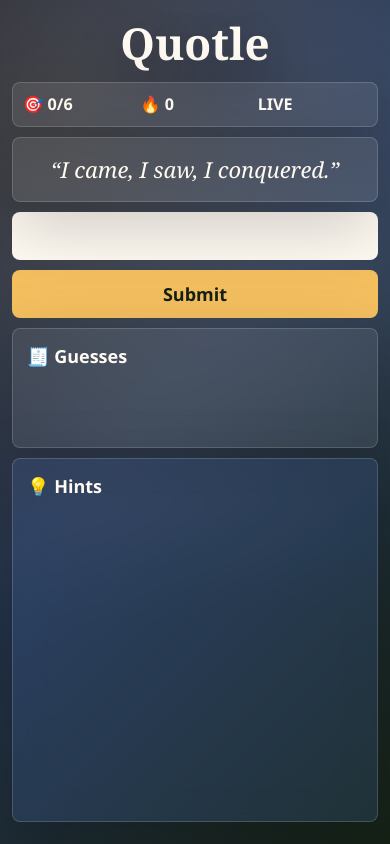
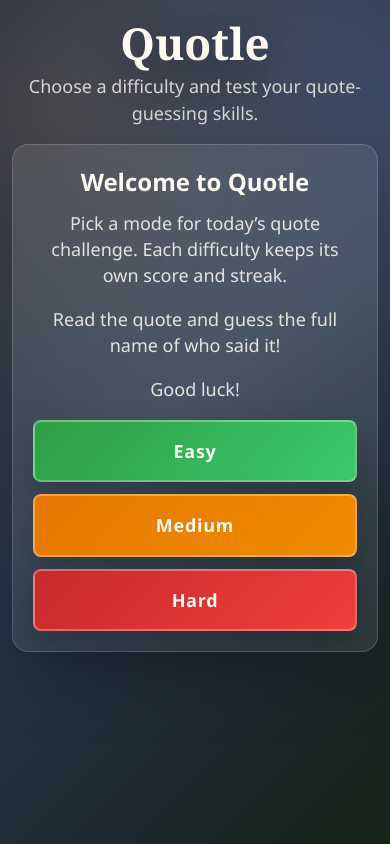
Before and after one commit to chocciemilk/Quotle, a React (Vite) app: page / in a window 390 px wide. Built offline with nearby package versions, Linux system fonts and the light colour scheme.

Commit message:
Added difficulties

```diff
--- a/src/App.css
+++ b/src/App.css
@@ -12,13 +12,23 @@
   box-sizing: border-box;
 }
 
-.game-shell {
+.game-shell,
+.home-shell {
   width: min(100%, 760px);
   min-height: calc(100svh - clamp(32px, 6vw, 72px));
   display: grid;
-  grid-template-rows: auto auto auto auto auto 1fr auto;
   align-content: start;
   gap: clamp(12px, 1.8vh, 18px);
+}
+
+.game-shell {
+  grid-template-rows: auto auto auto auto auto 1fr auto;
+}
+
+.home-shell {
+  grid-template-rows: auto auto;
+  place-items: center;
+  text-align: center;
 }
 
 .page-header {
@@ -37,6 +47,89 @@
   text-shadow: 0 18px 46px rgba(3, 8, 20, 0.45);
 }
 
+.page-subtitle {
+  margin: 10px 0 0;
+  font-size: 1rem;
+  color: rgba(255, 250, 242, 0.8);
+}
+
+.home-card {
+  width: min(100%, 560px);
+  border: 1px solid rgba(255, 250, 242, 0.16);
+  box-shadow: 0 22px 70px rgba(0, 0, 0, 0.22);
+  backdrop-filter: blur(16px);
+  border-radius: 16px;
+  padding: clamp(20px, 4vw, 34px);
+  background: rgba(255, 255, 255, 0.085);
+}
+
+.home-card h2 {
+  margin: 0 0 10px;
+  font-size: clamp(24px, 4vw, 32px);
+}
+
+.home-card p {
+  margin: 0 0 18px;
+  color: rgba(255, 250, 242, 0.86);
+}
+
+.difficulty-grid {
+  display: grid;
+  grid-template-columns: repeat(3, minmax(0, 1fr));
+  gap: 12px;
+}
+
+.difficulty-button,
+.home-button,
+.guess-form button,
+.share-panel button {
+  min-height: 48px;
+  border: 0;
+  border-radius: 8px;
+  font: inherit;
+  cursor: pointer;
+}
+
+.difficulty-button {
+  padding: 16px 10px;
+  color: #fffaf2;
+  font-weight: 900;
+  display: flex;
+  align-items: center;
+  justify-content: center;
+  border: 2px solid rgba(255, 255, 255, 0.3);
+  box-shadow: 0 14px 34px rgba(0, 0, 0, 0.22);
+  text-transform: capitalize;
+  letter-spacing: 0.04em;
+  transform: translateY(0);
+  transition: transform 0.2s ease, box-shadow 0.2s ease, filter 0.2s ease;
+}
+
+.difficulty-button:hover {
+  transform: translateY(-2px);
+  box-shadow: 0 18px 40px rgba(0, 0, 0, 0.28);
+  filter: brightness(1.05);
+}
+
+.difficulty-button:nth-child(1) {
+  background: linear-gradient(135deg, #2f9e44, #3bc96b);
+}
+
+.difficulty-button:nth-child(2) {
+  background: linear-gradient(135deg, #e67700, #f08c00);
+}
+
+.difficulty-button:nth-child(3) {
+  background: linear-gradient(135deg, #c92a2a, #f03e3e);
+}
+
+.home-button {
+  padding: 0 14px;
+  color: #152118;
+  background: #fffaf2;
+  margin-bottom: 8px;
+}
+
 .stats-bar,
 .quote-card,
 .panel,
@@ -48,7 +141,7 @@
 
 .stats-bar {
   display: grid;
-  grid-template-columns: repeat(3, 1fr);
+  grid-template-columns: repeat(4, 1fr);
   gap: 8px;
   padding: clamp(10px, 2vw, 14px);
   border-radius: 8px;
@@ -92,7 +185,6 @@
 
 .guess-form button,
 .share-panel button {
-  cursor: pointer;
   padding: 0 18px;
   color: #152118;
   background: #f4bf5f;
@@ -212,13 +304,19 @@
     padding: 12px;
   }
 
-  .game-shell {
+  .game-shell,
+  .home-shell {
     min-height: calc(100svh - 24px);
     gap: 10px;
   }
 
   .stats-bar {
     font-size: 0.9rem;
+    grid-template-columns: repeat(2, 1fr);
+  }
+
+  .difficulty-grid {
+    grid-template-columns: 1fr;
   }
 
   .guess-form {
--- a/src/App.jsx
+++ b/src/App.jsx
@@ -1,139 +1,85 @@
-import { useState, useMemo, useEffect } from "react";
-import { quotes } from "./gameData";
+import { useEffect, useMemo, useState } from "react";
+import { difficultyQuotes } from "./gameData";
+import { evaluateGuess, getTodayKey } from "./gameLogic";
 import "./App.css";
 
-/* ---------------------------
-   FUZZY MATCHING ENGINE
-----------------------------*/
-function levenshtein(a, b) {
-  const dp = Array.from({ length: a.length + 1 }, () =>
-    Array(b.length + 1).fill(0)
-  );
-
-  for (let i = 0; i <= a.length; i++) dp[i][0] = i;
-  for (let j = 0; j <= b.length; j++) dp[0][j] = j;
-
-  for (let i = 1; i <= a.length; i++) {
-    for (let j = 1; j <= b.length; j++) {
-      dp[i][j] =
-        a[i - 1] === b[j - 1]
-          ? dp[i - 1][j - 1]
-          : Math.min(
-              dp[i - 1][j + 1],
-              dp[i][j - 1] + 1,
-              dp[i - 1][j - 1] + 1
-            );
-    }
-  }
-
-  return dp[a.length][b.length];
+function getTodayQuote(difficulty) {
+  const today = getTodayKey();
+  return difficultyQuotes[difficulty].find((quote) => quote.date === today) || difficultyQuotes[difficulty][0] || null;
 }
 
-function isFuzzyMatch(input, target) {
-  const a = input.toLowerCase().trim();
-  const b = target.toLowerCase().trim();
-  const dist = levenshtein(a, b);
-  return dist <= Math.max(2, Math.floor(b.length * 0.2));
+function getDifficultyLabel(difficulty) {
+  return {
+    easy: "Easy",
+    medium: "Medium",
+    hard: "Hard"
+  }[difficulty] || difficulty;
 }
 
-function getNameParts(fullName) {
-  const parts = fullName.trim().split(" ");
-  return {
-    first: parts[0] || "",
-    last: parts.length > 1 ? parts[parts.length - 1] : ""
-  };
-}
-
-function evaluateGuess(guess, answer) {
-  const g = guess.trim().toLowerCase().split(" ");
-  const a = getNameParts(answer);
-
-  const firstMatch = isFuzzyMatch(g[0] || "", a.first.toLowerCase());
-  const lastMatch = isFuzzyMatch(g[g.length - 1] || "", a.last.toLowerCase());
-
-  if (firstMatch && lastMatch) return { status: "correct", label: "🟩 Correct" };
-  if (firstMatch) return { status: "partial", label: "🟨 First name correct" };
-  if (lastMatch) return { status: "partial", label: "🟨 Surname correct" };
-  return { status: "wrong", label: "⬜ Wrong" };
-}
-
-/* ---------------------------
-   DATA
-----------------------------*/
-function getTodayQuote() {
-  const today = new Date().toLocaleDateString("en-CA");
-  return quotes.find(q => q.date === today) || quotes[0];
-}
-
-function getTodayKey() {
-  return new Date().toLocaleDateString("en-CA");
-}
-
-/* ---------------------------
-   APP
-----------------------------*/
-export default function App() {
-  const quote = useMemo(() => getTodayQuote(), []);
+function GameScreen({ difficulty, onHome }) {
+  const quote = useMemo(() => getTodayQuote(difficulty), [difficulty]);
   const todayKey = getTodayKey();
 
   const [guess, setGuess] = useState("");
-
-  const [guesses, setGuesses] = useState(() =>
-    JSON.parse(localStorage.getItem(`guesses-${todayKey}`) || "[]")
-  );
-
-  const [evaluations, setEvaluations] = useState(() =>
-    JSON.parse(localStorage.getItem(`eval-${todayKey}`) || "[]")
-  );
-
-  const [messages, setMessages] = useState(() =>
-    JSON.parse(localStorage.getItem(`msg-${todayKey}`) || "[]")
-  );
-
-  const [streak, setStreak] = useState(() =>
-    Number(localStorage.getItem("streak") || 0)
-  );
-
-  const [gameOver, setGameOver] = useState(
-    localStorage.getItem(`gameover-${todayKey}`) === "true"
-  );
+  const [guesses, setGuesses] = useState(() => {
+    if (typeof window === "undefined") return [];
+    return JSON.parse(localStorage.getItem(`guesses-${difficulty}-${todayKey}`) || "[]");
+  });
+  const [evaluations, setEvaluations] = useState(() => {
+    if (typeof window === "undefined") return [];
+    return JSON.parse(localStorage.getItem(`eval-${difficulty}-${todayKey}`) || "[]");
+  });
+  const [messages, setMessages] = useState(() => {
+    if (typeof window === "undefined") return [];
+    return JSON.parse(localStorage.getItem(`msg-${difficulty}-${todayKey}`) || "[]");
+  });
+  const [score, setScore] = useState(() => {
+    if (typeof window === "undefined") return 0;
+    return Number(localStorage.getItem(`score-${difficulty}`) || 0);
+  });
+  const [streak, setStreak] = useState(() => {
+    if (typeof window === "undefined") return 0;
+    return Number(localStorage.getItem(`streak-${difficulty}`) || 0);
+  });
+  const [gameOver, setGameOver] = useState(() => {
+    if (typeof window === "undefined") return false;
+    return localStorage.getItem(`gameover-${difficulty}-${todayKey}`) === "true";
+  });
 
   const attempts = guesses.length;
-
-  /* WIN STATE (NEW DERIVED VALUE) */
   const didWin = evaluations.includes("correct");
 
-  /* SAVE */
   useEffect(() => {
-    localStorage.setItem(`guesses-${todayKey}`, JSON.stringify(guesses));
-    localStorage.setItem(`eval-${todayKey}`, JSON.stringify(evaluations));
-    localStorage.setItem(`msg-${todayKey}`, JSON.stringify(messages));
-    localStorage.setItem(`gameover-${todayKey}`, gameOver);
-  }, [guesses, evaluations, messages, gameOver, todayKey]);
+    localStorage.setItem(`guesses-${difficulty}-${todayKey}`, JSON.stringify(guesses));
+    localStorage.setItem(`eval-${difficulty}-${todayKey}`, JSON.stringify(evaluations));
+    localStorage.setItem(`msg-${difficulty}-${todayKey}`, JSON.stringify(messages));
+    localStorage.setItem(`gameover-${difficulty}-${todayKey}`, gameOver);
+  }, [difficulty, evaluations, gameOver, guesses, messages, todayKey]);
 
   useEffect(() => {
-    localStorage.setItem("streak", streak);
-  }, [streak]);
+    localStorage.setItem(`score-${difficulty}`, String(score));
+    localStorage.setItem(`streak-${difficulty}`, String(streak));
+  }, [difficulty, score, streak]);
 
   const clueText = quote?.clue ?? quote?.hint ?? "No clue available";
-
   const hintOrder = [
     `🌍 Nationality: ${quote?.nationality ?? "Unknown"}`,
     `⚧ Gender: ${quote?.gender ?? "Unknown"}`,
     `📅 Year: ${quote?.year ?? "Unknown"}`,
     `📍 Place: ${quote?.place ?? "Unknown"}`,
     `❔ Clue: ${clueText}`
-
   ];
-
   const hints = hintOrder.slice(0, Math.max(0, attempts));
 
   function shareText() {
-    let t = `QUOTLE ${todayKey}\n\n`;
-    evaluations.forEach(e => (t += e === "correct" ? "🟩\n" : "🟨\n"));
-    t += `\nAttempts: ${attempts}/6`;
-    t += `\nStreak: ${streak}`;
-    return t;
+    let text = `QUOTLE ${getDifficultyLabel(difficulty)} ${todayKey}\n\n`;
+    evaluations.forEach((entry) => {
+      text += entry === "correct" ? "🟩\n" : "🟨\n";
+    });
+    text += `\nAttempts: ${attempts}/6`;
+    text += `\nScore: ${score}`;
+    text += `\nStreak: ${streak}`;
+    return text;
   }
 
   function handleSubmit() {
@@ -154,13 +100,15 @@ export default function App() {
 
     if (result.status === "correct") {
       setGameOver(true);
-      setStreak(prev => prev + 1);
+      setScore((prev) => prev + 1);
+      setStreak((prev) => prev + 1);
       setGuess("");
       return;
     }
 
     if (newGuesses.length >= 6) {
       setGameOver(true);
+      setStreak(0);
       setGuess("");
       return;
     }
@@ -168,24 +116,24 @@ export default function App() {
     setGuess("");
   }
 
-  /* ---------------------------
-     UI
-  ----------------------------*/
   return (
     <main className="quotle-page">
       <section className="game-shell" aria-labelledby="page-title">
         <header className="page-header">
+          <button type="button" className="home-button" onClick={onHome}>
+            🏠 Home
+          </button>
           <h1 id="page-title">Quotle</h1>
+          <p className="page-subtitle">{getDifficultyLabel(difficulty)} mode</p>
         </header>
 
-        {/* STATS */}
         <div className="stats-bar">
           <div>🎯 {attempts}/6</div>
+          <div>🏅 {score}</div>
           <div>🔥 {streak}</div>
           <div>{gameOver ? "DONE" : "LIVE"}</div>
         </div>
 
-        {/* WIN / LOSE END SCREEN (NEW) */}
         {gameOver && (
           <div className={`end-screen ${didWin ? "end-screen-win" : "end-screen-lose"}`}>
             {didWin ? (
@@ -204,72 +152,92 @@ export default function App() {
           </div>
         )}
 
-        {/* QUOTE */}
-        <div className="quote-card">
-          “{quote.text}”
-        </div>
+        <div className="quote-card">“{quote.text}”</div>
 
-        {/* INPUT */}
         <div className="guess-form">
           <input
             value={guess}
-            onChange={(e) => setGuess(e.target.value)}
-            onKeyDown={(e) => e.key === "Enter" && handleSubmit()}
+            onChange={(event) => setGuess(event.target.value)}
+            onKeyDown={(event) => event.key === "Enter" && handleSubmit()}
             disabled={gameOver}
             aria-label="Guess the speaker"
           />
 
-          <button
-            onClick={handleSubmit}
-            disabled={gameOver}
-          >
+          <button type="button" onClick={handleSubmit} disabled={gameOver}>
             Submit
           </button>
         </div>
 
-        {/* BOARD */}
         <div className="panel guesses-panel">
           <h3>🧾 Guesses</h3>
 
-          {guesses.map((g, i) => (
+          {guesses.map((entry, index) => (
             <div
-              key={i}
-              className={`guess-row ${evaluations[i] === "correct" ? "guess-row-correct" : ""}`}
+              key={`${entry}-${index}`}
+              className={`guess-row ${evaluations[index] === "correct" ? "guess-row-correct" : ""}`}
             >
-              <span>{g}</span>
-              <span>{messages[i]}</span>
+              <span>{entry}</span>
+              <span>{messages[index]}</span>
             </div>
           ))}
         </div>
 
-        {/* HINTS */}
         <div className="panel hints-panel">
           <h3>💡 Hints</h3>
-          {hints.map((h, i) => (
-            <div key={i} className="hint-row">
-              {h}
+          {hints.map((hint, index) => (
+            <div key={`${hint}-${index}`} className="hint-row">
+              {hint}
             </div>
           ))}
         </div>
 
-        {/* SHARE */}
         {gameOver && (
           <div className="panel share-panel">
             <h3>📤 Share</h3>
-
-            <pre>
-              {shareText()}
-            </pre>
-
-            <button
-              onClick={() => navigator.clipboard.writeText(shareText())}
-            >
+            <pre>{shareText()}</pre>
+            <button type="button" onClick={() => navigator.clipboard.writeText(shareText())}>
               Copy Share
             </button>
           </div>
         )}
-
       </section>
     </main>
   );
 }
+
+export default function App() {
+  const [view, setView] = useState("home");
+  const [difficulty, setDifficulty] = useState("easy");
+
+  return view === "home" ? (
+    <main className="quotle-page">
+      <section className="home-shell" aria-labelledby="home-title">
+        <header className="page-header">
+          <h1 id="home-title">Quotle</h1>
+          <p className="page-subtitle">Choose a difficulty and test your quote-guessing skills.</p>
+        </header>
+
+        <div className="home-card">
+          <h2>Welcome to Quotle</h2>
+          <p>Pick a mode for today’s quote challenge. Each difficulty keeps its own score and streak.</p>
+          <p>Read the quote and guess the full name of who said it!</p>
+          <p>Good luck!</p>
+
+          <div className="difficulty-grid">
+            <button type="button" className="difficulty-button" onClick={() => { setDifficulty("easy"); setView("game"); }}>
+              Easy
+            </button>
+            <button type="button" className="difficulty-button" onClick={() => { setDifficulty("medium"); setView("game"); }}>
+              Medium
+            </button>
+            <button type="button" className="difficulty-button" onClick={() => { setDifficulty("hard"); setView("game"); }}>
+              Hard
+            </button>
+          </div>
+        </div>
+      </section>
+    </main>
+  ) : (
+    <GameScreen difficulty={difficulty} onHome={() => setView("home")} />
+  );
+}
--- a/src/gameData.js
+++ b/src/gameData.js
@@ -1,4 +1,5 @@
-export const quotes = [
+export const difficultyQuotes = {
+  easy: [
     {
       date: "2026-07-05",
       text: "I came, I saw, I conquered.",
@@ -7,8 +8,13 @@ export const quotes = [
       gender: "Male",
       year: "47 BC",
       place: "Pontus",
-    clue: "A nice salad",
+      clue: "A nice salad"
     },
+  ],
+
+
+
+  medium: [
 
  {
       date: "2026-07-06",
@@ -18,17 +24,24 @@ export const quotes = [
       gender: "Male",
       year: "1900",
       place: "India",
-    clue: "Feeling pretty salty",
+      clue: "Feeling pretty salty"
     },
 
+  ],
+
+
+  hard: [
+
     {
-    date: "2026-07-07",
-    text: "To be or not to be, that is the question.",
-    answer: "William Shakespeare",
-    nationality: "British",
-    gender: "Male",
-    year: "1599-1601",
-    place: "England",
-    clue: "A famous playwright",
+      date: "2026-07-06",
+      text: "At first I was afraid, I was petrified",
+      answer: "Gloria Gaynor",
+      nationality: "American",
+      gender: "Female",
+      year: "1979",
+      place: "New York",
+      clue: "I don't plan on dying"
     },
-];
+
+  ],
+};
--- /dev/null
+++ b/src/gameLogic.js
@@ -0,0 +1,55 @@
+export function levenshtein(a, b) {
+  const dp = Array.from({ length: a.length + 1 }, () =>
+    Array(b.length + 1).fill(0)
+  );
+
+  for (let i = 0; i <= a.length; i++) dp[i][0] = i;
+  for (let j = 0; j <= b.length; j++) dp[0][j] = j;
+
+  for (let i = 1; i <= a.length; i++) {
+    for (let j = 1; j <= b.length; j++) {
+      dp[i][j] =
+        a[i - 1] === b[j - 1]
+          ? dp[i - 1][j - 1]
+          : Math.min(
+              dp[i - 1][j + 1],
+              dp[i][j - 1] + 1,
+              dp[i - 1][j - 1] + 1
+            );
+    }
+  }
+
+  return dp[a.length][b.length];
+}
+
+export function isFuzzyMatch(input, target) {
+  const a = input.toLowerCase().trim();
+  const b = target.toLowerCase().trim();
+  const dist = levenshtein(a, b);
+  return dist <= Math.max(2, Math.floor(b.length * 0.2));
+}
+
+export function getNameParts(fullName) {
+  const parts = fullName.trim().split(" ");
+  return {
+    first: parts[0] || "",
+    last: parts.length > 1 ? parts[parts.length - 1] : ""
+  };
+}
+
+export function evaluateGuess(guess, answer) {
+  const g = guess.trim().toLowerCase().split(" ");
+  const a = getNameParts(answer);
+
+  const firstMatch = isFuzzyMatch(g[0] || "", a.first.toLowerCase());
+  const lastMatch = isFuzzyMatch(g[g.length - 1] || "", a.last.toLowerCase());
+
+  if (firstMatch && lastMatch) return { status: "correct", label: "🟩 Correct" };
+  if (firstMatch) return { status: "partial", label: "🟨 First name correct" };
+  if (lastMatch) return { status: "partial", label: "🟨 Surname correct" };
+  return { status: "wrong", label: "⬜ Wrong" };
+}
+
+export function getTodayKey(today = new Date()) {
+  return today.toLocaleDateString("en-CA");
+}
```
Lines whose indentation alone changed are shown as unchanged.
